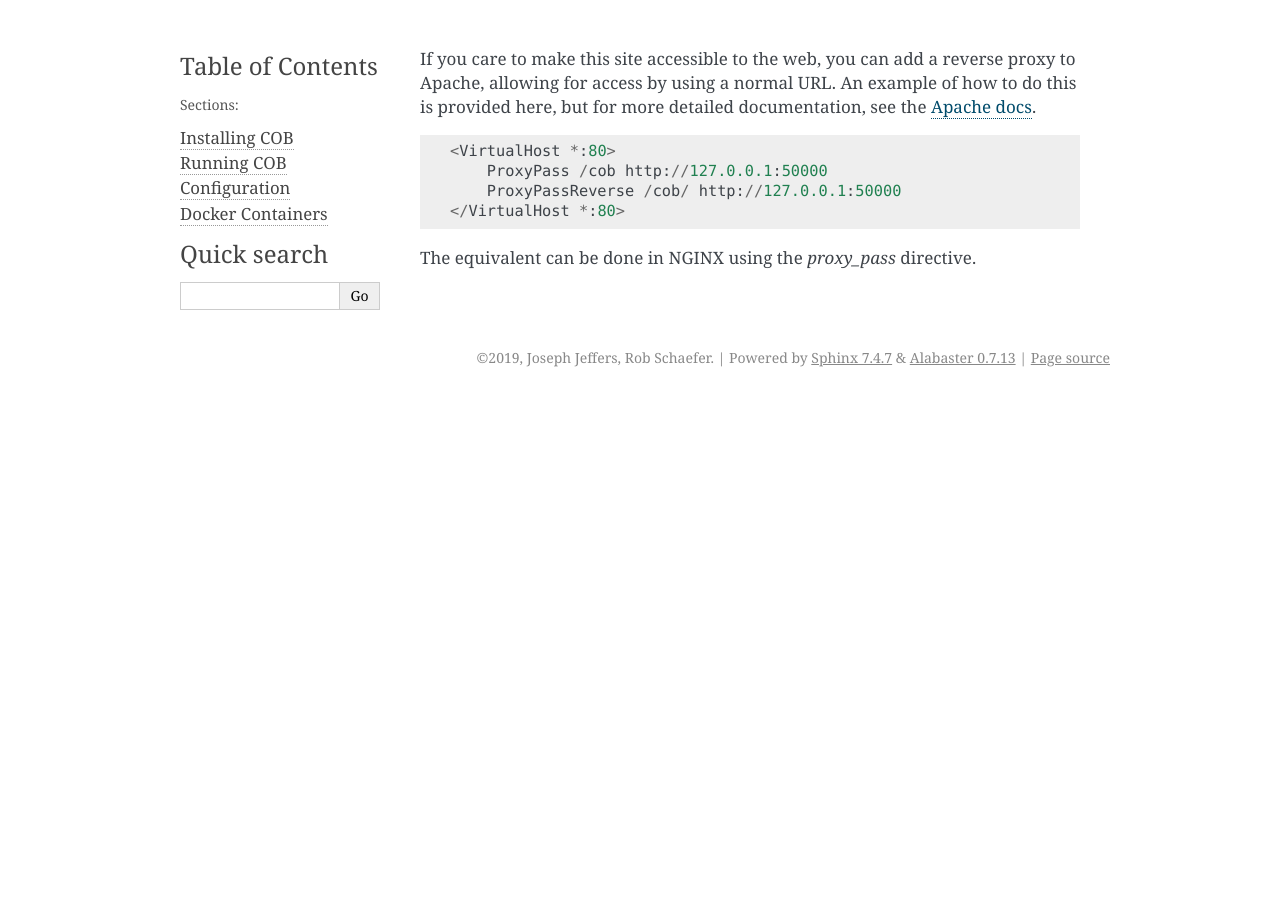
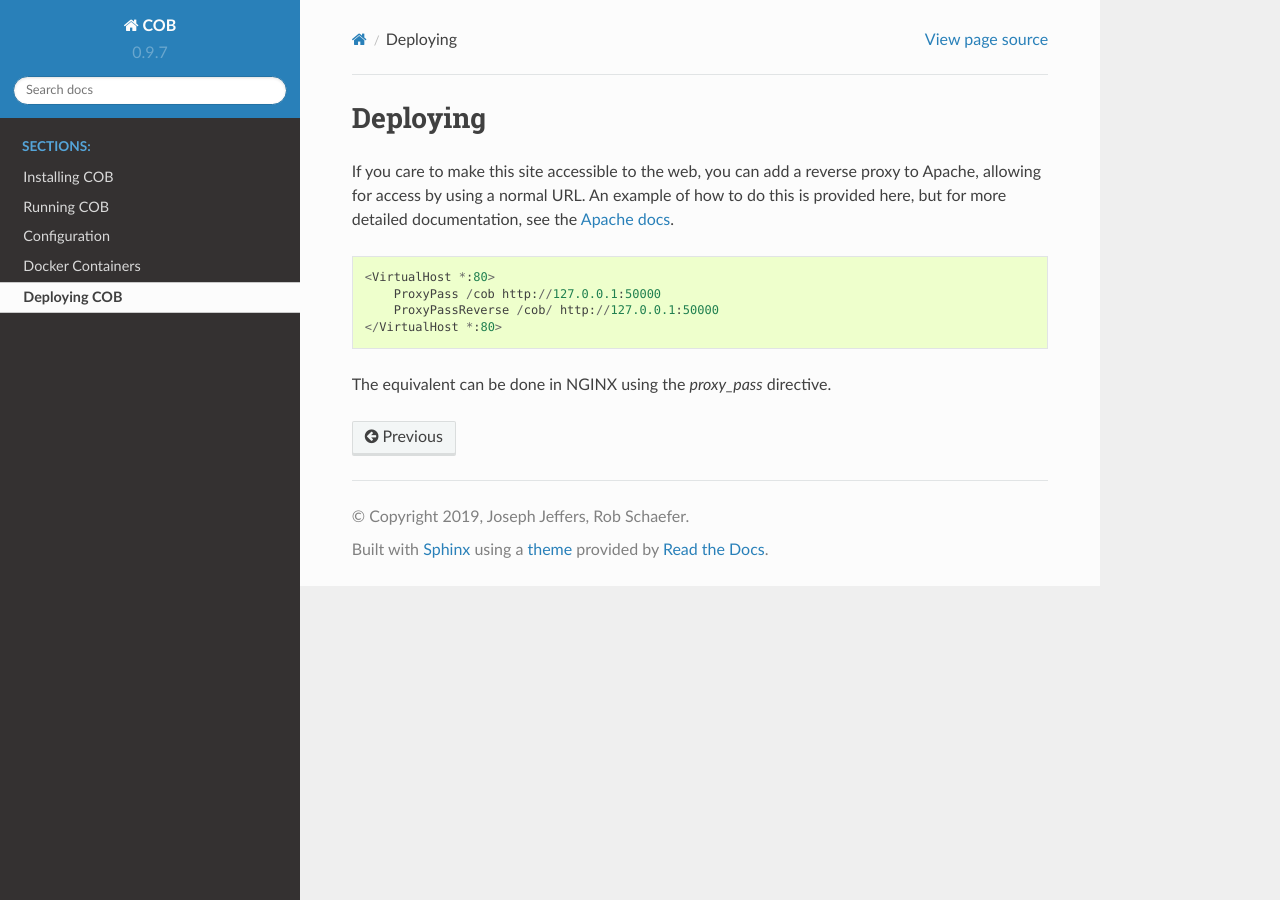
Before and after one commit to LinkageIO/cob, a Sphinx documentation site: the page built from docs/deploying.rst, in a window 1280 px wide. Built offline with Sphinx 7.4.7 and the Read the Docs theme 2.0.0, drawn with Linux system fonts in a browser that asks for light colours.

Commit message:
update theme

```diff
--- a/docs/conf.py
+++ b/docs/conf.py
@@ -104,7 +104,8 @@ todo_include_todos = False
 # The theme to use for HTML and HTML Help pages.  See the documentation for
 # a list of builtin themes.
 #
-html_theme = 'alabaster'
+#html_theme = 'alabaster'
+html_theme = 'sphinx_rtd_theme'
 
 # Theme options are theme-specific and customize the look and feel of a theme
 # further.  For a list of options available for each theme, see the
--- a/docs/deploying.rst
+++ b/docs/deploying.rst
@@ -1,5 +1,7 @@
+.. _deploying:
 
-.. _deploying:
+Deploying
+#########
 
 If you care to make this site accessible to the web, you can add a reverse
 proxy to Apache, allowing for access by using a normal URL. An example of how
```
